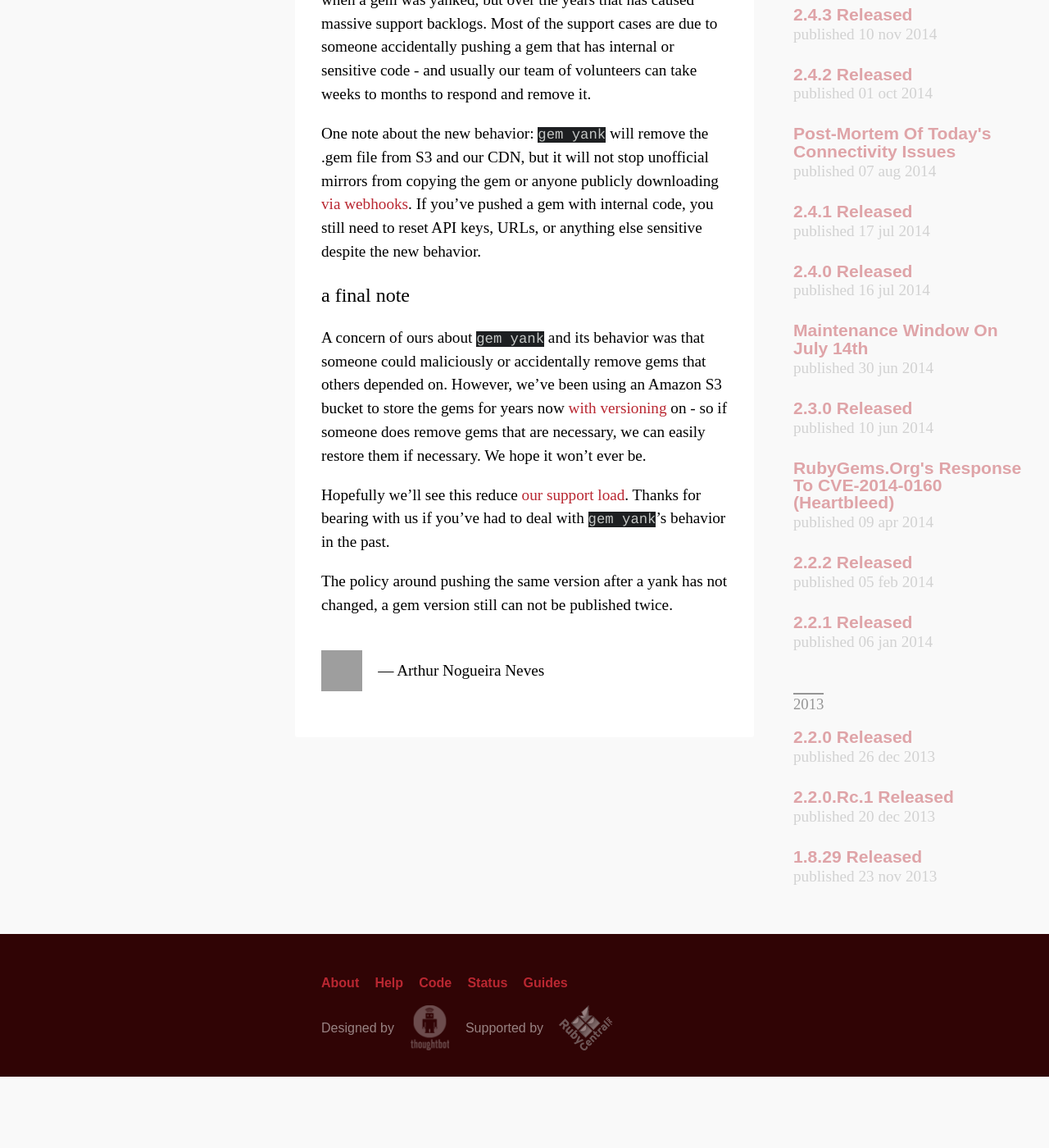
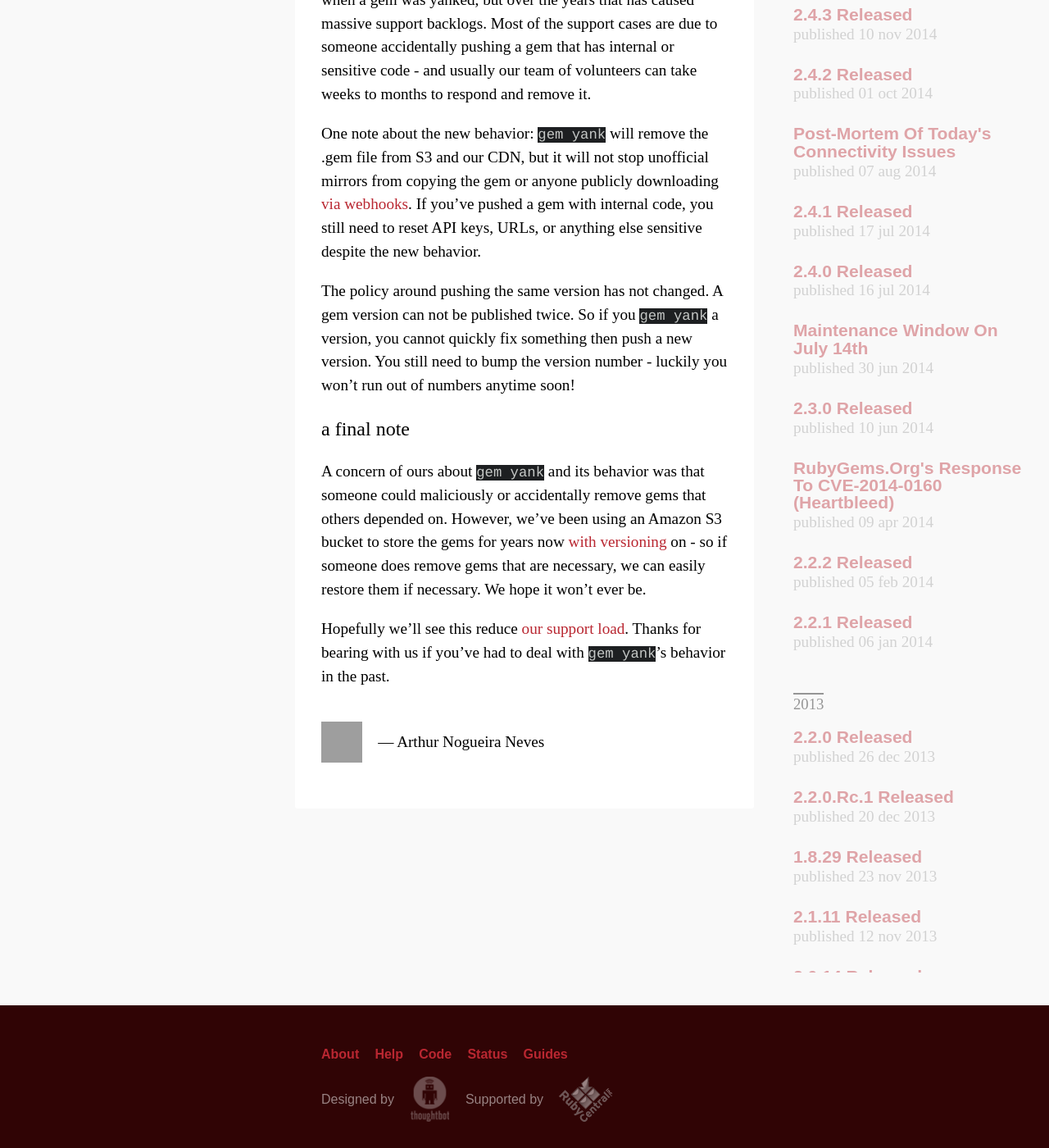
Before and after one commit to rubygems/rubygems.github.io, a Jekyll site: the page built from _posts/2015-04-13-permadelete-on-yank.md, in a window 1280 px wide and 1400 px high, scrolled down 662 px. Shown: the whole window at 82% size. Built offline with Jekyll 4.4.1, drawn with Linux system fonts in a browser that asks for light colours; comment, search, counter and statistics services are not loaded; before the commit the page ends 1975 px from its top, so only the background shows below that; grey boxes are pictures that could not be loaded.

Commit message:
Clarify gem version unchanging policy

```diff
--- a/_posts/2015-04-13-permadelete-on-yank.md
+++ b/_posts/2015-04-13-permadelete-on-yank.md
@@ -17,10 +17,10 @@
 
 One note about the new behavior: `gem yank` will remove the .gem file from S3 and our CDN, but it will not stop unofficial mirrors from copying the gem or anyone publicly downloading [via webhooks](http://guides.rubygems.org/rubygems-org-api/#webhook-methods). If you've pushed a gem with internal code, you still need to reset API keys, URLs, or anything else sensitive despite the new behavior.
 
+The policy around pushing the same version has not changed. A gem version can not be published twice. So if you `gem yank` a version, you cannot quickly fix something then push a new version. You still need to bump the version number - luckily you won't run out of numbers anytime soon!
+
 ## A final note
 
 A concern of ours about `gem yank` and its behavior was that someone could maliciously or accidentally remove gems that others depended on. However, we've been using an Amazon S3 bucket to store the gems for years now [with versioning](http://docs.aws.amazon.com/AmazonS3/latest/dev/Versioning.html) on - so if someone does remove gems that are necessary, we can easily restore them if necessary. We hope it won't ever be.
 
 Hopefully we'll see this reduce [our support load](http://help.rubygems.org). Thanks for bearing with us if you've had to deal with `gem yank`'s behavior in the past.
-
-The policy around pushing the same version after a yank has not changed, a gem version still can not be published twice.
```
